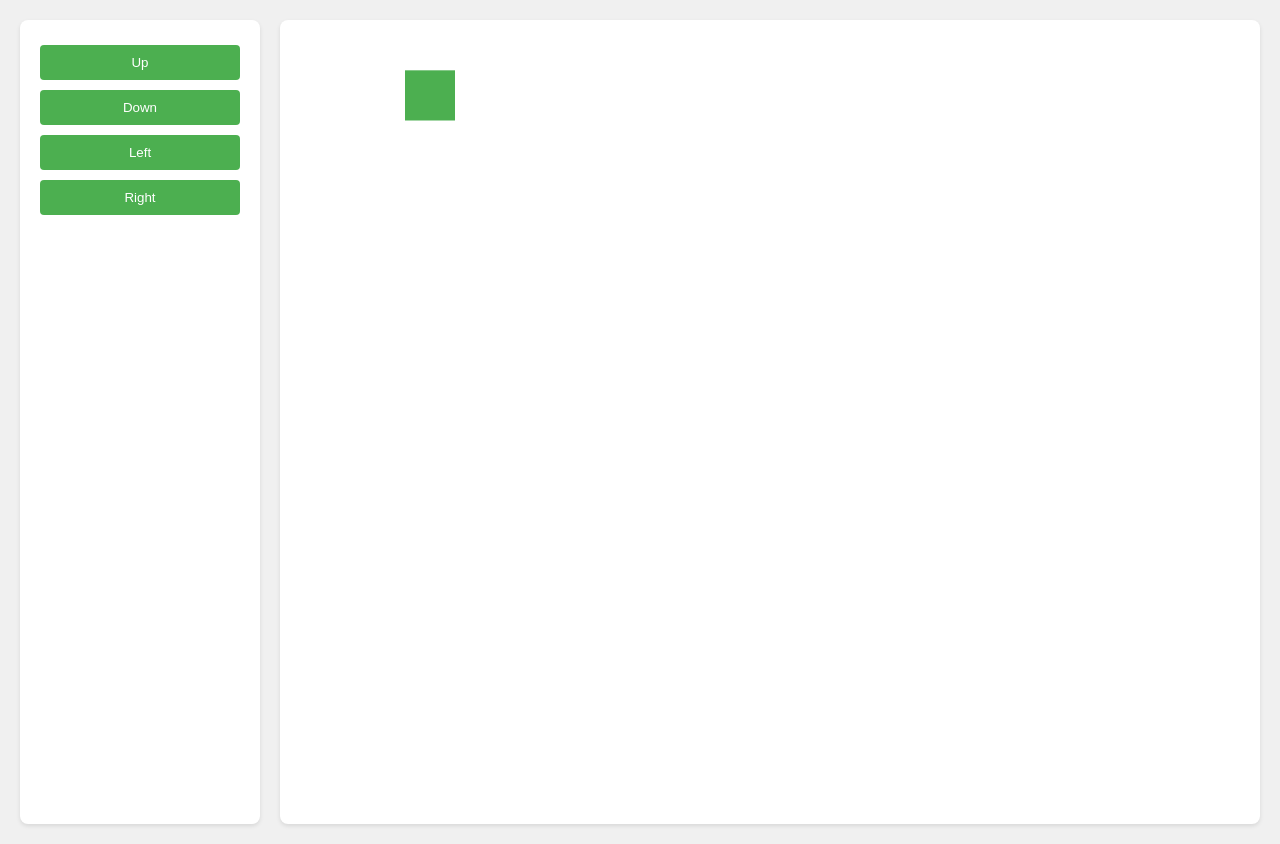
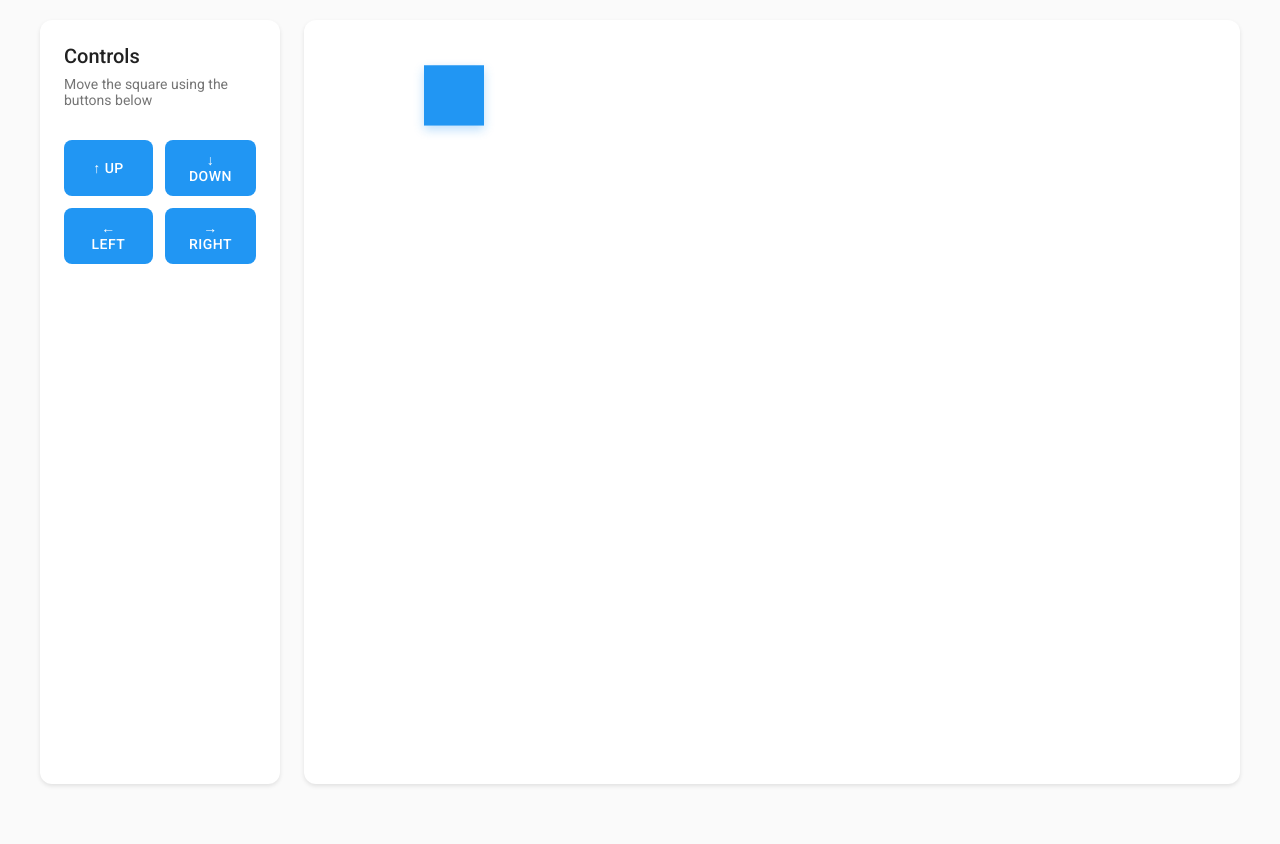
Before and after one commit to mkrzemien/toy-model, a website: page index.html in a window 1280 px wide. After the commit the page ends 804 px from the top, so only its background shows below. Drawn offline with Linux system fonts and the light colour scheme.

Commit message:
Use Material theme

```diff
--- a/app.js
+++ b/app.js
@@ -5,11 +5,24 @@ class Square {
         this.size = size;
         this.targetX = x;
         this.targetY = y;
+        this.color = '#2196F3'; // Material Blue
+        this.shadowColor = 'rgba(33, 150, 243, 0.3)';
     }
 
     draw(ctx) {
-        ctx.fillStyle = '#4CAF50';
+        // Draw shadow
+        ctx.shadowColor = this.shadowColor;
+        ctx.shadowBlur = 10;
+        ctx.shadowOffsetY = 4;
+
+        // Draw square
+        ctx.fillStyle = this.color;
         ctx.fillRect(this.x - this.size / 2, this.y - this.size / 2, this.size, this.size);
+
+        // Reset shadow
+        ctx.shadowColor = 'transparent';
+        ctx.shadowBlur = 0;
+        ctx.shadowOffsetY = 0;
     }
 
     move(dx, dy) {
@@ -43,7 +56,7 @@ function resizeCanvas() {
 }
 
 // Create square
-const square = new Square(canvas.width / 2, canvas.height / 2, 50);
+const square = new Square(canvas.width / 2, canvas.height / 2, 60);
 
 // Animation loop
 function animate() {
@@ -63,11 +76,31 @@ window.addEventListener('resize', () => {
     square.targetY = square.y;
 });
 
-// Add button event listeners
-document.getElementById('up').addEventListener('click', () => square.move(0, -50));
-document.getElementById('down').addEventListener('click', () => square.move(0, 50));
-document.getElementById('left').addEventListener('click', () => square.move(-50, 0));
-document.getElementById('right').addEventListener('click', () => square.move(50, 0));
+// Add button event listeners with visual feedback
+const buttons = {
+    up: document.getElementById('up'),
+    down: document.getElementById('down'),
+    left: document.getElementById('left'),
+    right: document.getElementById('right')
+};
+
+Object.entries(buttons).forEach(([direction, button]) => {
+    button.addEventListener('click', () => {
+        const moveAmount = 50;
+        switch(direction) {
+            case 'up': square.move(0, -moveAmount); break;
+            case 'down': square.move(0, moveAmount); break;
+            case 'left': square.move(-moveAmount, 0); break;
+            case 'right': square.move(moveAmount, 0); break;
+        }
+
+        // Add click animation
+        button.style.transform = 'scale(0.95)';
+        setTimeout(() => {
+            button.style.transform = '';
+        }, 100);
+    });
+});
 
 // Initialize
 resizeCanvas();
--- a/index.html
+++ b/index.html
@@ -4,36 +4,63 @@
     <meta charset="UTF-8">
     <meta name="viewport" content="width=device-width, initial-scale=1.0">
     <title>2D Graphics Demo</title>
+    <link href="https://fonts.googleapis.com/css2?family=Roboto:wght@300;400;500&display=swap" rel="stylesheet">
     <style>
+        :root {
+            --primary-color: #2196F3;
+            --primary-light: #64B5F6;
+            --primary-dark: #1976D2;
+            --accent-color: #FF4081;
+            --text-primary: #212121;
+            --text-secondary: #757575;
+            --background: #FAFAFA;
+            --surface: #FFFFFF;
+            --error: #B00020;
+        }
+
+        * {
+            margin: 0;
+            padding: 0;
+            box-sizing: border-box;
+        }
+
         body {
             margin: 0;
             padding: 20px;
             display: flex;
             min-height: 100vh;
-            background-color: #f0f0f0;
-            font-family: Arial, sans-serif;
+            background-color: var(--background);
+            font-family: 'Roboto', sans-serif;
+            color: var(--text-primary);
         }
 
         .container {
             display: flex;
             width: 100%;
-            gap: 20px;
+            gap: 24px;
+            max-width: 1200px;
+            margin: 0 auto;
         }
 
         .side-panel {
-            width: 200px;
-            background-color: white;
-            padding: 20px;
-            border-radius: 8px;
+            width: 240px;
+            background-color: var(--surface);
+            padding: 24px;
+            border-radius: 12px;
             box-shadow: 0 2px 4px rgba(0,0,0,0.1);
+            display: flex;
+            flex-direction: column;
+            gap: 16px;
         }
 
         .main-area {
             flex: 1;
-            background-color: white;
-            border-radius: 8px;
+            background-color: var(--surface);
+            border-radius: 12px;
             box-shadow: 0 2px 4px rgba(0,0,0,0.1);
             position: relative;
+            min-height: 500px;
+            overflow: hidden;
         }
 
         canvas {
@@ -41,30 +68,69 @@
             height: 100%;
         }
 
+        .button-group {
+            display: grid;
+            grid-template-columns: 1fr 1fr;
+            gap: 12px;
+        }
+
         button {
-            width: 100%;
-            padding: 10px;
-            margin: 5px 0;
+            padding: 12px 24px;
             border: none;
-            border-radius: 4px;
-            background-color: #4CAF50;
+            border-radius: 8px;
+            background-color: var(--primary-color);
             color: white;
+            font-family: 'Roboto', sans-serif;
+            font-weight: 500;
+            font-size: 14px;
             cursor: pointer;
-            transition: background-color 0.3s;
+            transition: all 0.2s ease;
+            text-transform: uppercase;
+            letter-spacing: 0.5px;
+            display: flex;
+            align-items: center;
+            justify-content: center;
+            gap: 8px;
         }
 
         button:hover {
-            background-color: #45a049;
+            background-color: var(--primary-dark);
+            transform: translateY(-1px);
+            box-shadow: 0 4px 8px rgba(0,0,0,0.1);
+        }
+
+        button:active {
+            transform: translateY(0);
+            box-shadow: 0 2px 4px rgba(0,0,0,0.1);
+        }
+
+        .panel-title {
+            font-size: 20px;
+            font-weight: 500;
+            color: var(--text-primary);
+            margin-bottom: 8px;
+        }
+
+        .panel-subtitle {
+            font-size: 14px;
+            color: var(--text-secondary);
+            margin-bottom: 16px;
         }
     </style>
 </head>
 <body>
     <div class="container">
         <div class="side-panel">
-            <button id="up">Up</button>
-            <button id="down">Down</button>
-            <button id="left">Left</button>
-            <button id="right">Right</button>
+            <div>
+                <h1 class="panel-title">Controls</h1>
+                <p class="panel-subtitle">Move the square using the buttons below</p>
+            </div>
+            <div class="button-group">
+                <button id="up">↑ Up</button>
+                <button id="down">↓ Down</button>
+                <button id="left">← Left</button>
+                <button id="right">→ Right</button>
+            </div>
         </div>
         <div class="main-area">
             <canvas id="canvas"></canvas>
```
